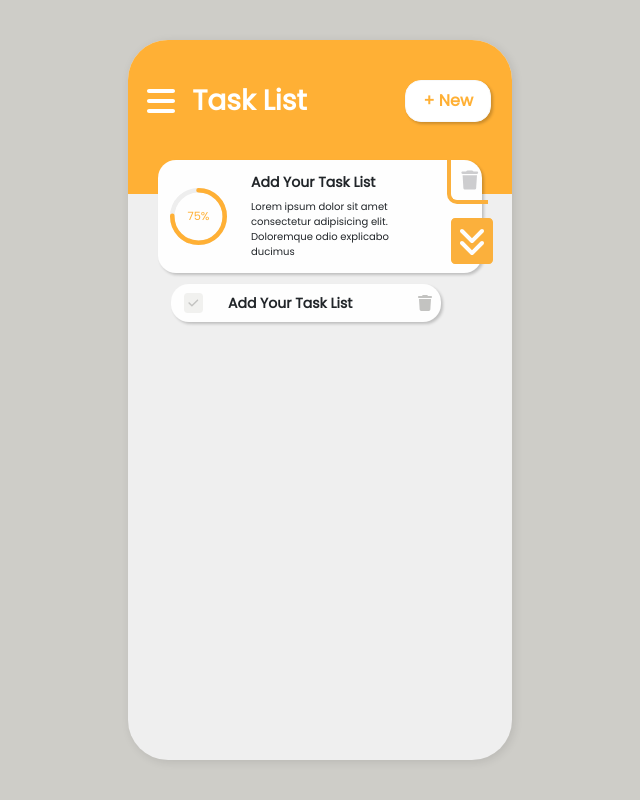
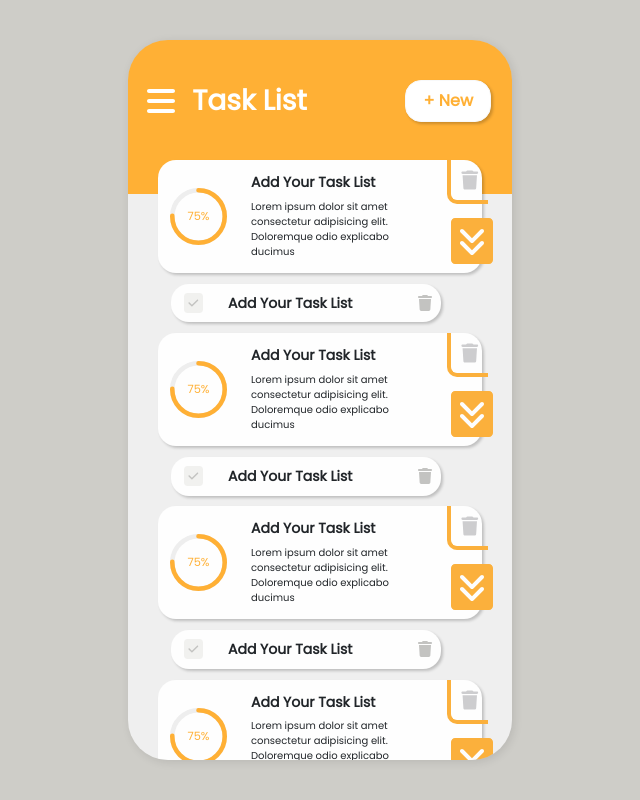
Before and after one commit to isgb/todolistfronted, a React (Vite) app: page / in a window 1280 px wide. Shown: the whole page, without its empty margins (320-960 px from the left). Built offline with nearby package versions, Linux system fonts and the light colour scheme.

Commit message:
diseño card task

```diff
--- a/src/components/CardsList/CardsList.jsx
+++ b/src/components/CardsList/CardsList.jsx
@@ -9,6 +9,10 @@ export const CardsList = () => {
     <>
       <section className="container container-cardslist justify-content-center align-content-center">
         <CardTasks />
+        <CardTasks />
+        <CardTasks />
+        <CardTasks />
+        <CardTasks />
       </section>
     </>
   );
```
